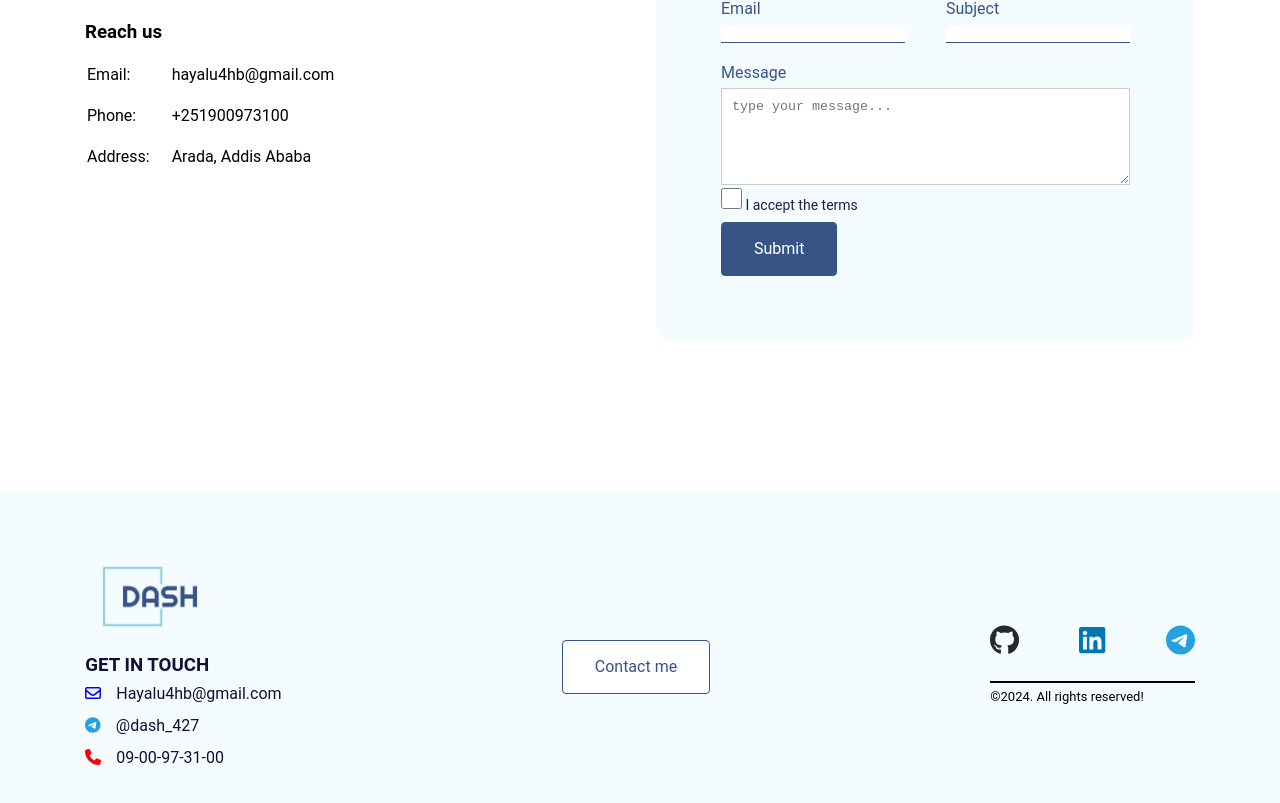
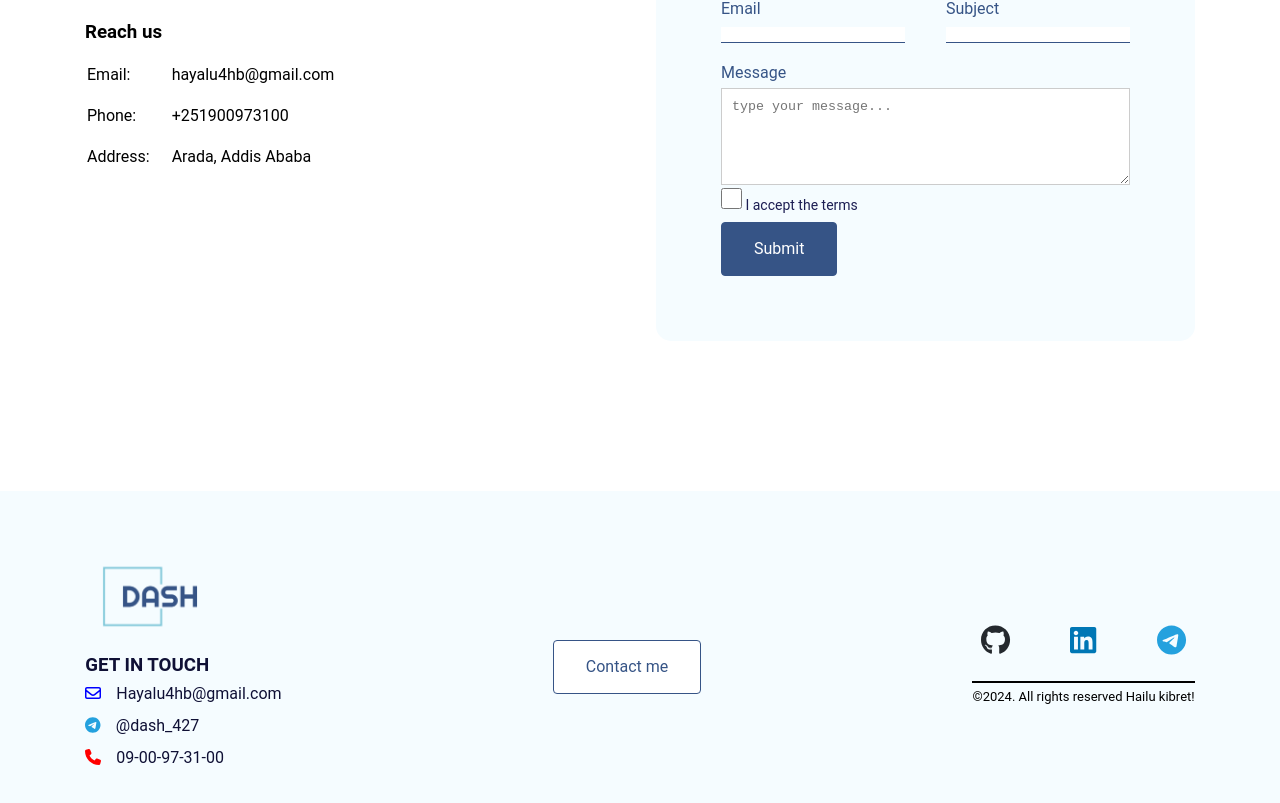
Before and after one commit to Hailu-Kibret/dash-portfolio, a React (Create React App) app: page / in a window 1280 px wide. Shown: the part 5311-6114 px from the top of the page. Built offline with nearby package versions, Linux system fonts and the light colour scheme.

Commit message:
commit 2

```diff
--- a/src/Pages/Home/Footer.js
+++ b/src/Pages/Home/Footer.js
@@ -87,7 +87,7 @@ function Footer() {
             </li>
           </ul>
           <p className="footer--content">
-            &copy;{date.getFullYear()}. All rights reserved!
+            &copy;{date.getFullYear()}. All rights reserved Hailu kibret!
           </p>
         </div>
       </div>
```
